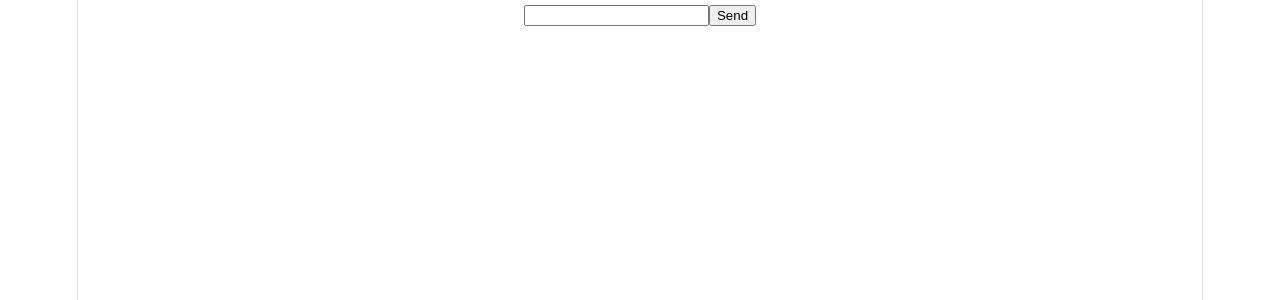
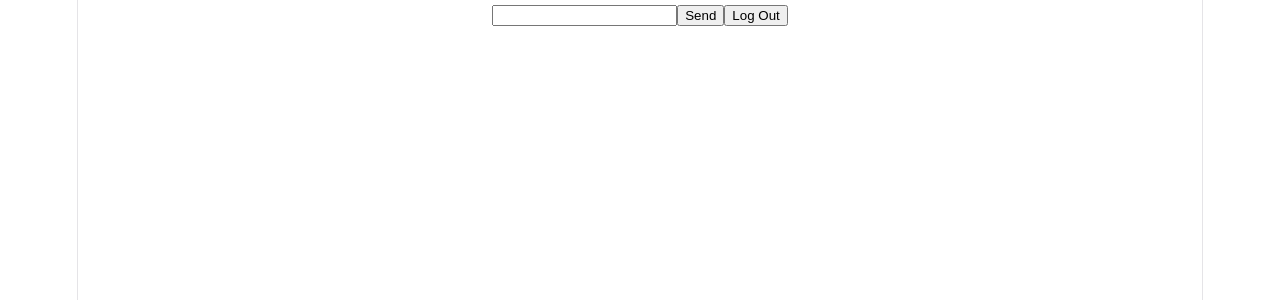
Before and after one commit to Ha-Khu/language-platform, a React (Vite) app in the folder client/: page /chat in a window 1280 px wide. Shown: the top 300 px of the page. Built offline with nearby package versions, Linux system fonts and the light colour scheme; sample sign-in values are in the browser's storage.

Commit message:
feat: add logout button on chat page

```diff
--- a/client/src/pages/Chat.jsx
+++ b/client/src/pages/Chat.jsx
@@ -1,8 +1,10 @@
 import { useState } from 'react'
+import { useNavigate } from 'react-router-dom'
 
 function Chat() {
   const [message, setMessage] = useState("")
   const [messages, setMessages] = useState([])
+  const navigate = useNavigate()
   const token = localStorage.getItem('token')
 
   async function handleSend() {
@@ -19,6 +21,11 @@ function Chat() {
     setMessage("")
   }
 
+  function handleLogout(){
+    localStorage.removeItem('token')
+    navigate("/login")
+  }
+
   return (
     <div>
       <input
@@ -28,6 +35,7 @@ function Chat() {
       />
 
       <button onClick={handleSend}>Send</button>
+      <button onClick={handleLogout}>Log Out</button>
 
       {messages.map((m, i)=>(
         <div key={i}>
```
